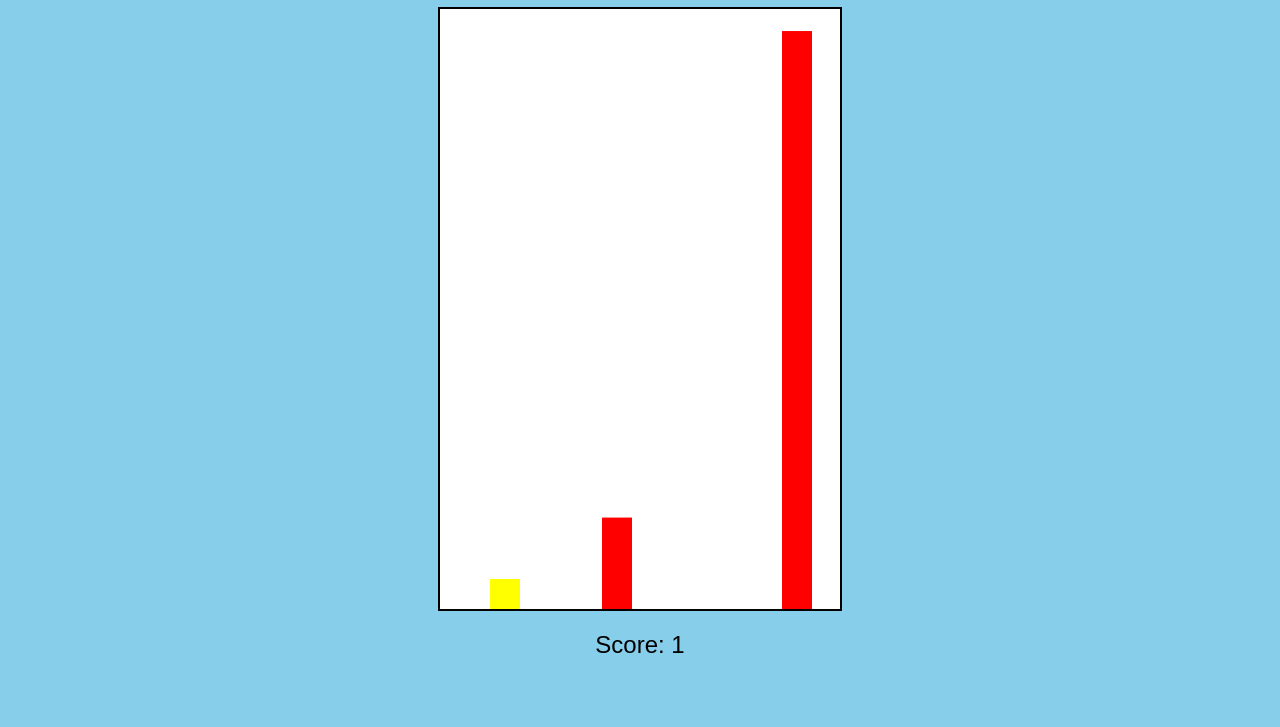
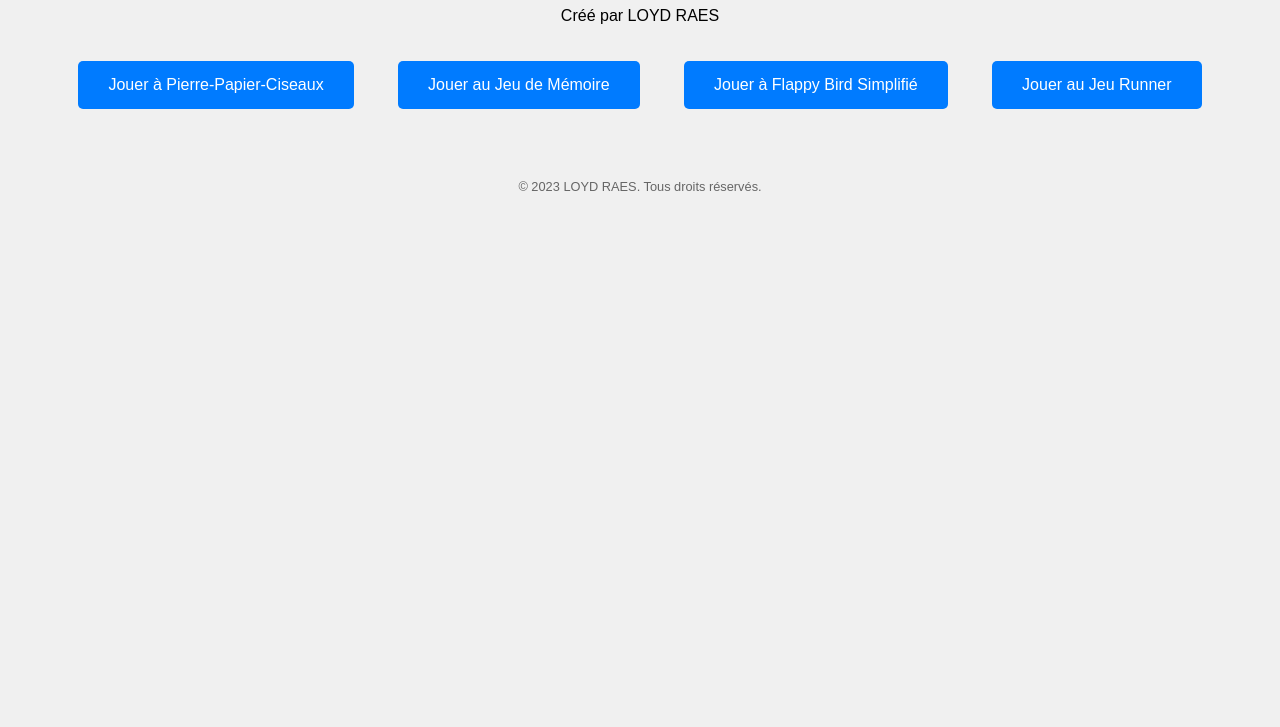
Before and after one commit to cdxpapa77/site-jeux-testing, a plain HTML site: page index.html in a window 1280 px wide. Shown: the part 73-800 px from the top of the page. Drawn offline with Linux system fonts and the light colour scheme.

Commit message:
Update index.html

```diff
--- a/index.html
+++ b/index.html
@@ -3,127 +3,50 @@
 <head>
     <meta charset="UTF-8">
     <meta name="viewport" content="width=device-width, initial-scale=1.0">
-    <title>Jeu Runner Simple</title>
+    <title>Site de Jeux - Créé par LOYD RAES</title>
     <style>
         body {
             font-family: Arial, sans-serif;
+            background-color: #f0f0f0;
             text-align: center;
-            background-color: #87CEEB;
             margin: 0;
             padding: 0;
         }
-
-        #gameCanvas {
-            background: #FFF;
-            display: block;
-            margin: 0 auto;
-            border: 2px solid #000;
+        h1 {
+            color: #333;
         }
-
-        #score {
-            font-size: 24px;
+        a {
+            display: inline-block;
             margin: 20px;
+            padding: 15px 30px;
+            background-color: #007BFF;
+            color: white;
+            text-decoration: none;
+            border-radius: 5px;
+            transition: background-color 0.3s;
+        }
+        a:hover {
+            background-color: #0056b3;
+        }
+        footer {
+            margin-top: 50px;
+            font-size: 0.8em;
+            color: #666;
         }
     </style>
 </head>
 <body>
-    <h1>Jeu Runner Simple</h1>
-    <canvas id="gameCanvas" width="400" height="600"></canvas>
-    <p id="score">Score: 0</p>
-    <script>
-        const canvas = document.getElementById('gameCanvas');
-        const ctx = canvas.getContext('2d');
 
-        const player = {
-            x: 50,
-            y: canvas.height - 50,
-            width: 30,
-            height: 30,
-            color: 'yellow',
-            jump: 0,
-            gravity: 0.5
-        };
+    <h1>Bienvenue sur le Site de Jeux !</h1>
+    <p>Créé par LOYD RAES</p>
+    <a href="pierre_papier_ciseaux.html">Jouer à Pierre-Papier-Ciseaux</a>
+    <a href="jeu_de_memoire.html">Jouer au Jeu de Mémoire</a>
+    <a href="flappy_bird.html">Jouer à Flappy Bird Simplifié</a>
+    <a href="runner_game.html">Jouer au Jeu Runner</a> <!-- Lien vers le jeu Runner -->
 
-        const obstacles = [];
-        let score = 0;
-        let gameOver = false;
+    <footer>
+        <p>&copy; 2023 LOYD RAES. Tous droits réservés.</p>
+    </footer>
 
-        function addObstacle() {
-            const obstacleHeight = Math.random() * (canvas.height - 50) + 50;
-            obstacles.push({ x: canvas.width, y: canvas.height - obstacleHeight, width: 30, height: obstacleHeight });
-        }
-
-        function drawPlayer() {
-            ctx.fillStyle = player.color;
-            ctx.fillRect(player.x, player.y, player.width, player.height);
-        }
-
-        function drawObstacles() {
-            ctx.fillStyle = 'red';
-            obstacles.forEach(obstacle => {
-                ctx.fillRect(obstacle.x, obstacle.y, obstacle.width, obstacle.height);
-            });
-        }
-
-        function updateObstacles() {
-            obstacles.forEach(obstacle => {
-                obstacle.x -= 2;
-            });
-            if (obstacles.length && obstacles[0].x < 0) {
-                obstacles.shift();
-                score++;
-                document.getElementById('score').textContent = "Score: " + score;
-            }
-        }
-
-        function checkCollision() {
-            for (const obstacle of obstacles) {
-                if (player.x < obstacle.x + obstacle.width && player.x + player.width > obstacle.x &&
-                    player.y < obstacle.y + obstacle.height) {
-                    gameOver = true;
-                }
-            }
-        }
-
-        function jump() {
-            if (player.jump === 0) {
-                player.jump = 15;
-            }
-        }
-
-        function update() {
-            if (gameOver) {
-                alert("Game Over! Votre score est: " + score);
-                document.location.reload();
-            }
-            ctx.clearRect(0, 0, canvas.width, canvas.height);
-            if (player.jump > 0) {
-                player.y -= player.jump;
-                player.jump -= player.gravity;
-            }
-            if (player.y + player.height < canvas.height) {
-                player.y += player.gravity;
-            }
-
-            drawPlayer();
-            drawObstacles();
-            updateObstacles();
-            checkCollision();
-        }
-
-        function gameLoop() {
-            update();
-            requestAnimationFrame(gameLoop);
-        }
-
-        document.addEventListener('keydown', function(event) {
-            if (event.code === "Space") {
-                jump();
-            }
-        });
-
-        setInterval(addObstacle, 1500);
-        gameLoop();
-    </script>
 </body>
 </html>
```
